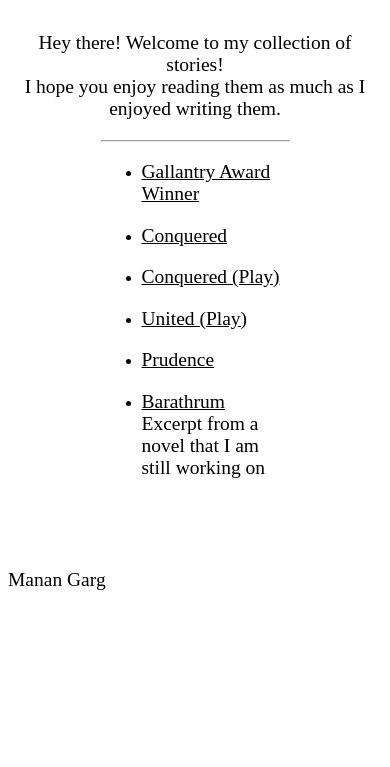
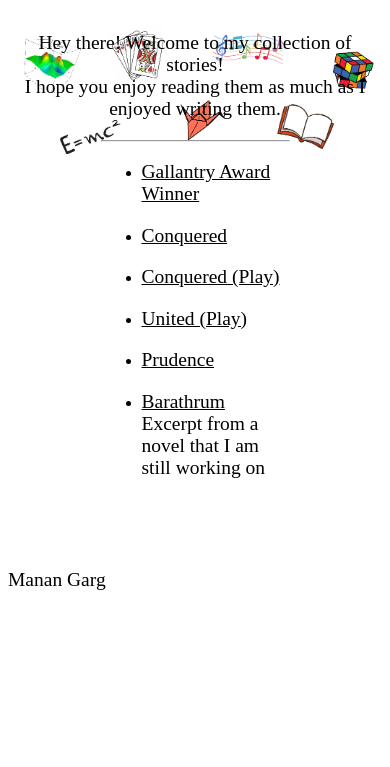
Before and after one commit to MananGargIITB/manangargiitb.github.io, a plain HTML site: page literature/stories.html in a window 390 px wide. Shown: the part 139-906 px from the top of the page. Drawn offline with Linux system fonts and the light colour scheme; a web font is replaced by a local one.

Commit message:
Update mobile background image URL in stories.html

```diff
--- a/literature/stories.html
+++ b/literature/stories.html
@@ -69,7 +69,7 @@
         /* Use a media query to add a breakpoint at 800px: */
         @media screen and (max-width: 600px) {
             body {
-                background-image: url(media/bg/mobile_bg.jpg);
+                background-image: url(https://manangargiitb.github.io/media/bg/mobile_bg.jpg);
                 background-size: 100% auto;
                 background-position: top center;
                 background-repeat: no-repeat;
```
